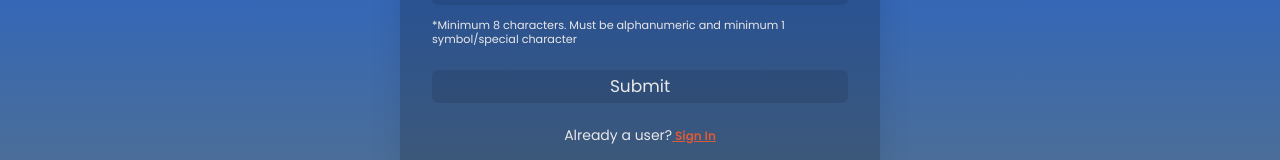
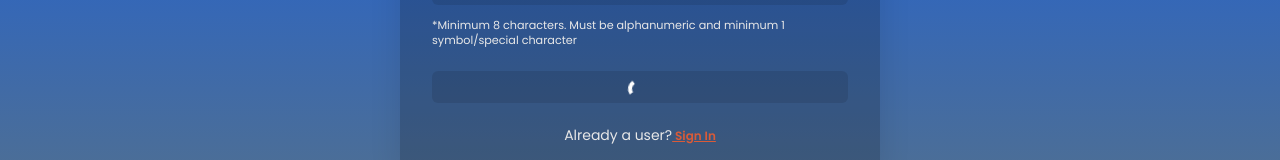
Before and after one commit to pixelverse-studios/pixelverse-studios-ui, a Next.js app: page /register in a window 1280 px wide. Shown: the part 438-598 px from the top of the page. Built offline with nearby package versions, Linux system fonts and the light colour scheme.

Commit message:
fixed centering

```diff
--- a/components/loader/circle/DotCircle.module.scss
+++ b/components/loader/circle/DotCircle.module.scss
@@ -14,7 +14,7 @@
         position: absolute;
         width: 20px;
         height: 20px;
-        margin-left: 0.5rem;
+        left: 47%;
         border: 4px solid transparent;
         border-top-color: #ffffff;
         border-radius: 50%;
--- a/components/views/auth/AuthPages.module.scss
+++ b/components/views/auth/AuthPages.module.scss
@@ -43,6 +43,7 @@
                 text-decoration: none;
                 position: relative;
                 width: 100%;
+                height: 2rem;
                 display: flex;
                 justify-content: center;
                 margin: 9px auto;
--- a/components/views/auth/Register.tsx
+++ b/components/views/auth/Register.tsx
@@ -161,8 +161,7 @@ const Register = () => {
                             className={styles.button}
                             type="submit"
                             disabled={disableSubmit}>
-                            Submit
-                            {user?.loading && <DotCircleLoader />}
+                            <DotCircleLoader />
                         </button>
                         <div className={styles.option}>
                             Already a user?
```
